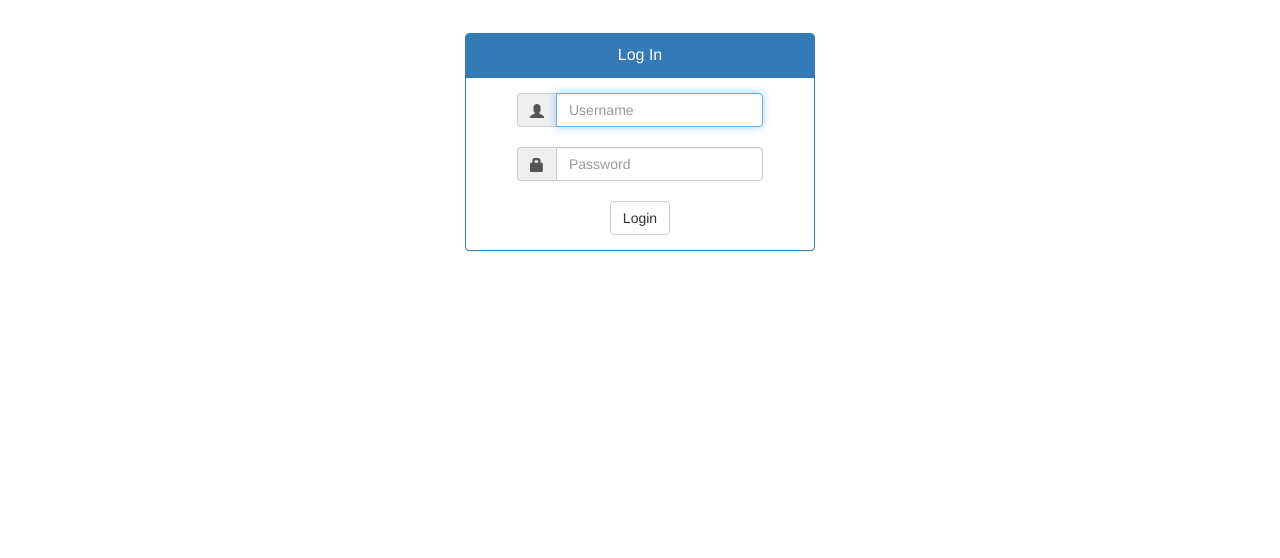
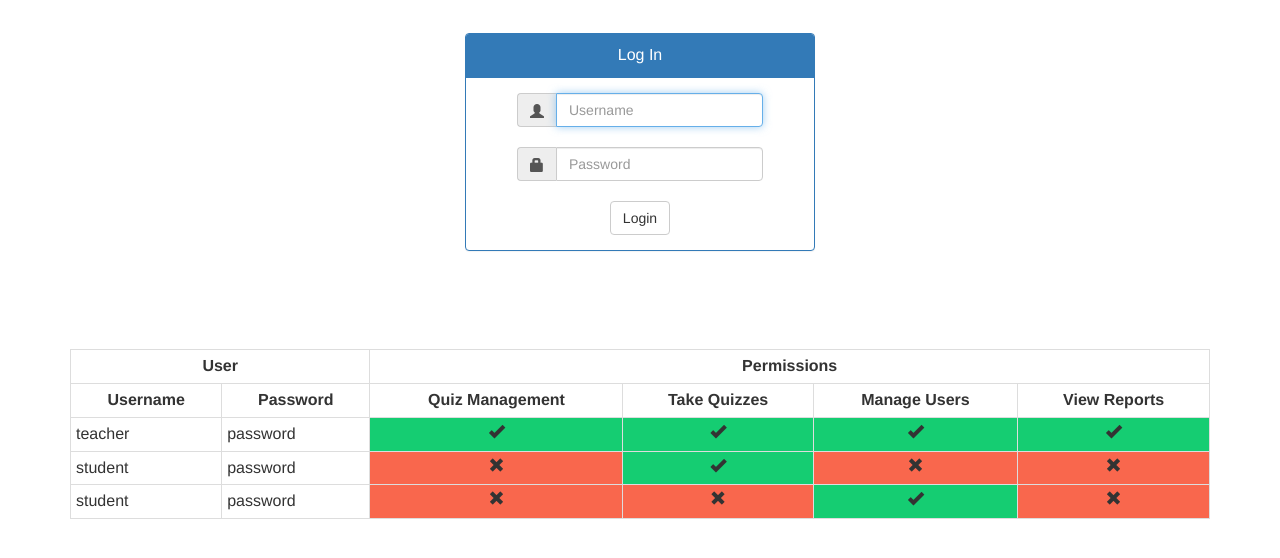
Before and after one commit to landonholmes/db-php-project, a PHP site: page / in a window 1280 px wide. Shown: the part 92-650 px from the top of the page. Run offline with PHP 8.4, Linux system fonts and the light colour scheme.

Commit message:
added a table of logins and their permissions so that for when I forget, I can still get in

```diff
--- a/assets/css/main.css
+++ b/assets/css/main.css
@@ -102,3 +102,10 @@ ul.optionUL li.optionItem div.input-group-addon:hover {
 ul.optionUL {
     margin-left: -15%;
 }
+
+.greenBackground {
+    background-color: #15CD72;
+}
+.redBackground {
+    background-color: rgba(248, 81, 51, 0.87);
+}
--- a/views/login.php
+++ b/views/login.php
@@ -91,6 +91,45 @@
         </form>
     </div>
 </div>
+<div style="height: 350px;">&nbsp;</div>
+<table class="table table-condensed table-bordered">
+    <tr>
+        <th class="text-center" colspan="2">User</th>
+        <th class="text-center" colspan="4">Permissions</th>
+    </tr>
+    <tr>
+        <th class="text-center">Username</th>
+        <th class="text-center">Password</th>
+        <th class="text-center">Quiz Management</th>
+        <th class="text-center">Take Quizzes</th>
+        <th class="text-center">Manage Users</th>
+        <th class="text-center">View Reports</th>
+    </tr>
+    <tr>
+        <td>teacher</td>
+        <td>password</td>
+        <td class="greenBackground text-center"><i class="glyphicon glyphicon-ok" /></td>
+        <td class="greenBackground text-center"><i class="glyphicon glyphicon-ok" /></td>
+        <td class="greenBackground text-center"><i class="glyphicon glyphicon-ok" /></td>
+        <td class="greenBackground text-center"><i class="glyphicon glyphicon-ok" /></td>
+    </tr>
+    <tr>
+        <td>student</td>
+        <td>password</td>
+        <td class="redBackground text-center"><i class="glyphicon glyphicon-remove" /></td>
+        <td class="greenBackground text-center"><i class="glyphicon glyphicon-ok" /></td>
+        <td class="redBackground text-center"><i class="glyphicon glyphicon-remove" /></td>
+        <td class="redBackground text-center"><i class="glyphicon glyphicon-remove" /></td>
+    </tr>
+    <tr>
+        <td>student</td>
+        <td>password</td>
+        <td class="redBackground text-center"><i class="glyphicon glyphicon-remove" /></td>
+        <td class="redBackground text-center"><i class="glyphicon glyphicon-remove" /></td>
+        <td class="greenBackground text-center"><i class="glyphicon glyphicon-ok" /></td>
+        <td class="redBackground text-center"><i class="glyphicon glyphicon-remove" /></td>
+    </tr>
+</table>
 
 
 <script>
```
